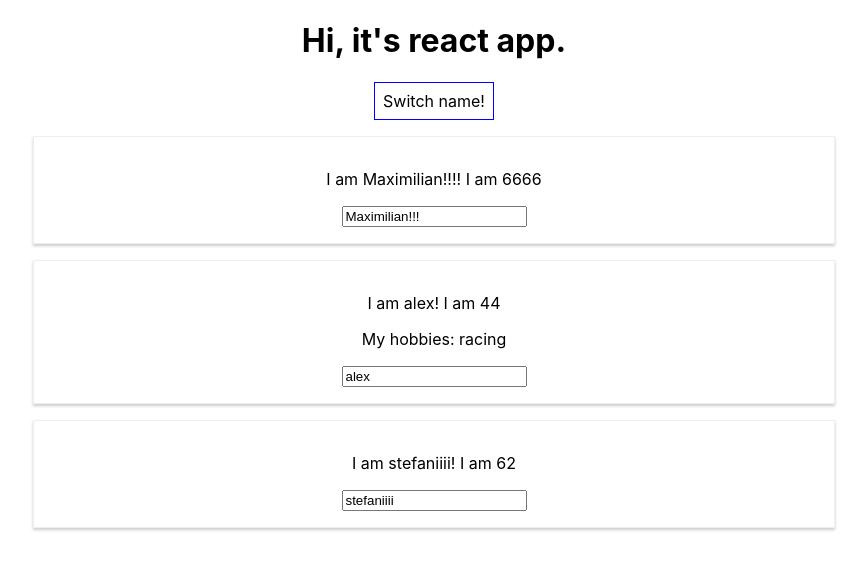
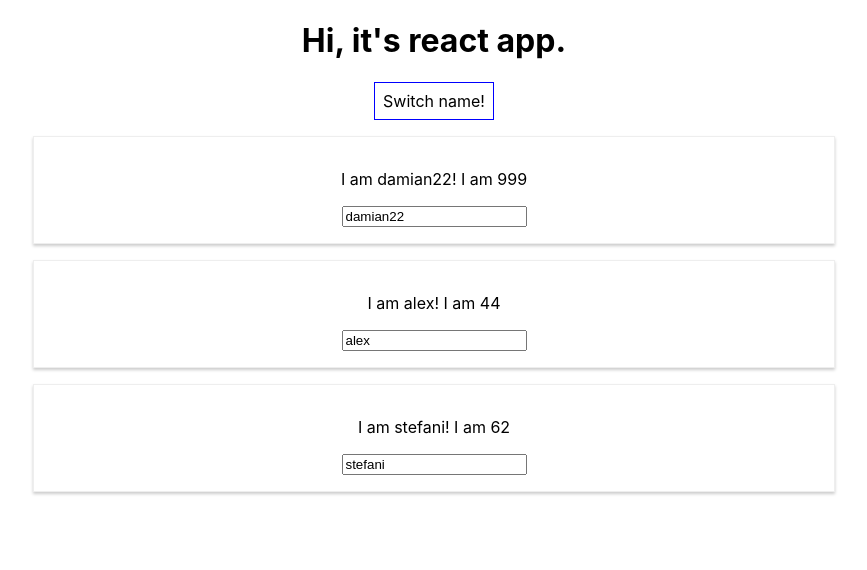
Before and after one commit to damianjnc/react-complete-guide, a React (Create React App) app: page / in a window 1280 px wide. Both pictures are taken after a click on the button "Switch name!". Shown: the top 570 px of the page, without its empty margins (206-1073 px from the left). Built offline with nearby package versions, Linux system fonts and the light colour scheme.

Commit message:
flexible lists

```diff
--- a/src/App.js
+++ b/src/App.js
@@ -6,24 +6,15 @@ class App extends Component {
 
   state = {
     persons: [
-      {name: 'damian22', age: 999},
-      {name: 'alex', age: 44},
-      {name: 'stefani', age: 62},
-     ]
+      {id: 'iiifd3', name: 'damian22', age: 999},
+      {id:'iiifd34' , name: 'alex', age: 44},
+      {id:'iiifd5' , name: 'stefani', age: 62},
+     ],
+     otherState: 'some other value',
+     showPersons: false
   }
 
-  switchNameHandler = (newName) => {
-   // console.log('Was clicked!');
-      this.setState({
-          persons: [
-              {name: newName, age: 6666},
-              {name: 'alex', age: 44},
-              {name: 'stefaniiii', age: 62},
-          ]
-      });
-  }
-
-  nameChangedHandler = (event) => {
+  nameChangedHandler = (event, id) => {
       this.setState({
           persons: [
               {name: 'Max', age: 6666},
@@ -32,39 +23,54 @@ class App extends Component {
           ]
       });
   }
+  deletePersonHandler = (personIndex) => {
+ //   const persons = this.state.persons.slice();
+    const persons = [...this.state.persons];
+    persons.splice(personIndex, 1);
+    this.setState({persons:persons});
+  }
+
+  togglePersonsHandler = () => {
+    const doesShow = this.state.showPersons;
+    this.setState({
+      showPersons: !doesShow
+    });
+  }
 
   render() {
-      const style = {
+      const myStyleObjectProps = {
           backgroundColor: 'white',
           font: 'inherit',
           border: '1px solid blue',
           padding: '8px',
           cursor: 'pointer'
+      };
 
+    let persons = null;
+    if(this.state.showPersons){
+      persons = (
+      <div>
+        {this.state.persons.map( (el, index) => {
+          return <Person
+          click={ () => this.deletePersonHandler(index)}
+          name ={el.name}
+          age={el.age}
+          key = {el.id}
+          changed = {this.nameChangedHandler}  />
+        })}
 
-      };
+      </div>
+      );
+
+    }
     return (
       <div className="App">
         <h1>Hi, it's react app. </h1>
         <button
-            style={style}
-            onClick={(event) =>  this.switchNameHandler('Maximilian!!!')}>Switch name!
+            style={myStyleObjectProps}
+            onClick={this.togglePersonsHandler}>Switch name!
         </button>
-        <Person
-            name={this.state.persons[0].name}
-            age={this.state.persons[0].age}
-        />
-        <Person
-            name={this.state.persons[1].name}
-            age={this.state.persons[1].age}
-            click={this.switchNameHandler.bind(this, 'lula')}
-            changed = {this.nameChangedHandler}
-        >My hobbies: racing
-        </Person>
-        <Person
-            name={this.state.persons[2].name}
-            age={this.state.persons[2].age}
-        />
+        {persons}
       </div>
     );
   }
```
